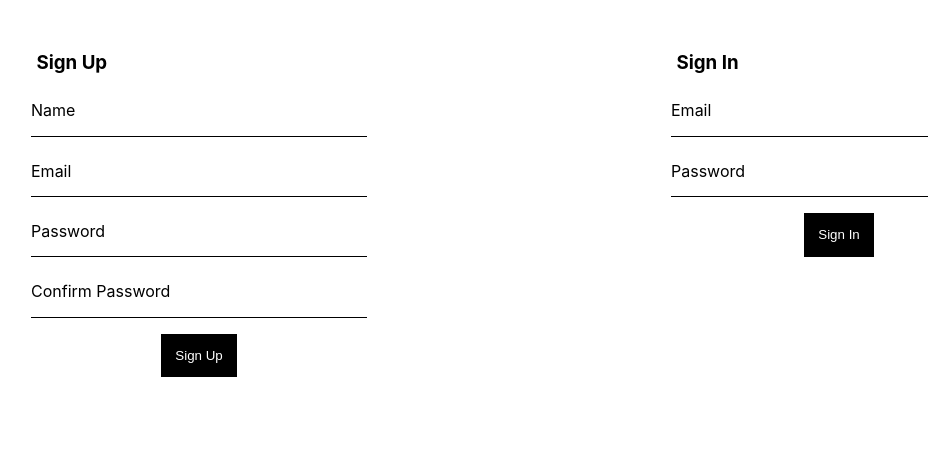
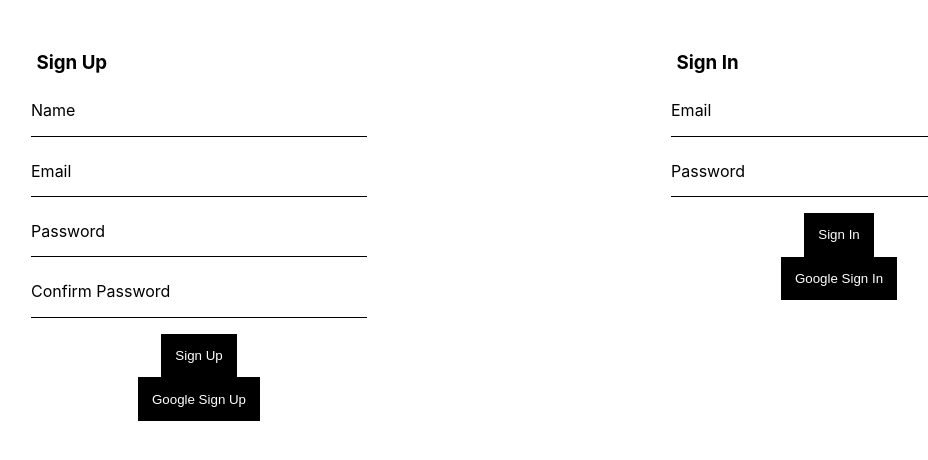
Before and after one commit to SalvadorLekan/Shopping-demo, a React (Create React App) app: page /signin in a window 1280 px wide. Shown: the top 460 px of the page, without its empty margins (121-1049 px from the left). Built offline with nearby package versions, Linux system fonts and the light colour scheme.

Commit message:
linked google sign in to the project

```diff
--- a/src/components/btn/Btn.js
+++ b/src/components/btn/Btn.js
@@ -1,9 +1,9 @@
 import React from 'react'
 import './Btn.scss'
 
-function Btn({children}) {
+function Btn({children, type, click}) {
     return (
-        <button className='btn'>
+        <button className='btn' type={type} onClick={click}>
             {children}
         </button>
     )
--- a/src/components/sign-in/SignIn.js
+++ b/src/components/sign-in/SignIn.js
@@ -3,6 +3,7 @@ import CostumForm from '../CostumForm/CostumForm'
 import FormInput from '../form-input/FormInput'
 import './Signin.scss'
 import Btn from '../btn/Btn'
+import { siginwithGoogle } from '../../firebase/FireBaseUtil'
 
 function SignIn() {
     const [value, setvalue] = useState('')
@@ -19,13 +20,15 @@ function SignIn() {
                 <FormInput name='mail' type='email' svalue={mail} changevalue={setmail} required>Email</FormInput>
                 <FormInput name='password' type='password' svalue={password} changevalue={setpassword} required>Password</FormInput>
                 <FormInput name='confirmpassword' type='password' svalue={confirm} changevalue={setconfirm} required>Confirm Password</FormInput>
-                <Btn>Sign Up</Btn>
+                <Btn type='submit'>Sign Up</Btn>
+                <Btn type='button' click={siginwithGoogle}>Google Sign Up</Btn>
             </CostumForm>
             <CostumForm submitFunction={()=>console.log('object')}>
                 <h3 className='h3'>Sign In</h3>
             <FormInput name='mail' type='email' svalue={inmail} changevalue={setinmail} required>Email</FormInput>
                 <FormInput name='password' type='password' svalue={inpassword} changevalue={setinpassword} required>Password</FormInput>
-                <Btn>Sign In</Btn>
+                <Btn type='submit'>Sign In</Btn>
+                <Btn type='button'click={siginwithGoogle}>Google Sign In</Btn>
             </CostumForm>
         </div>
     )
```
